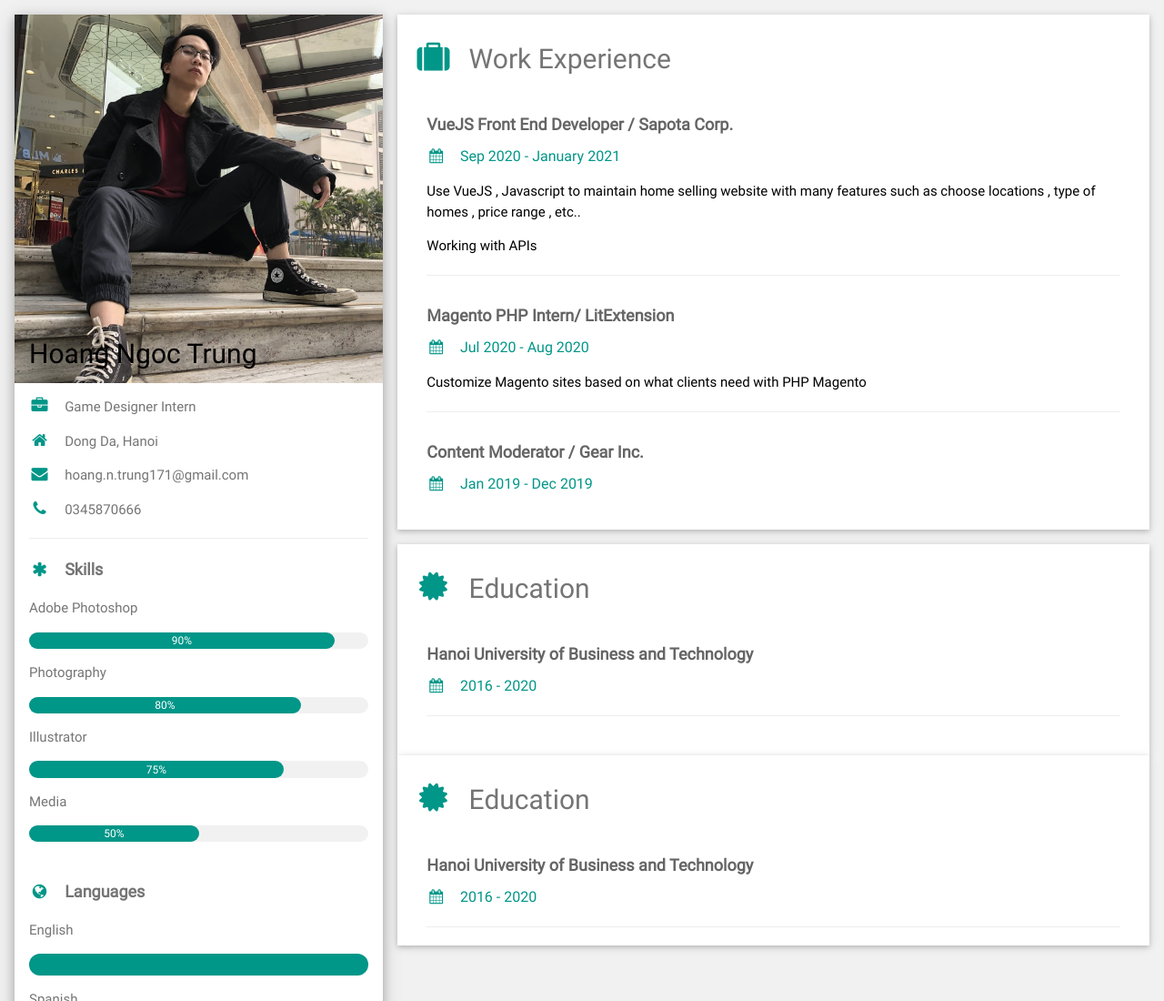
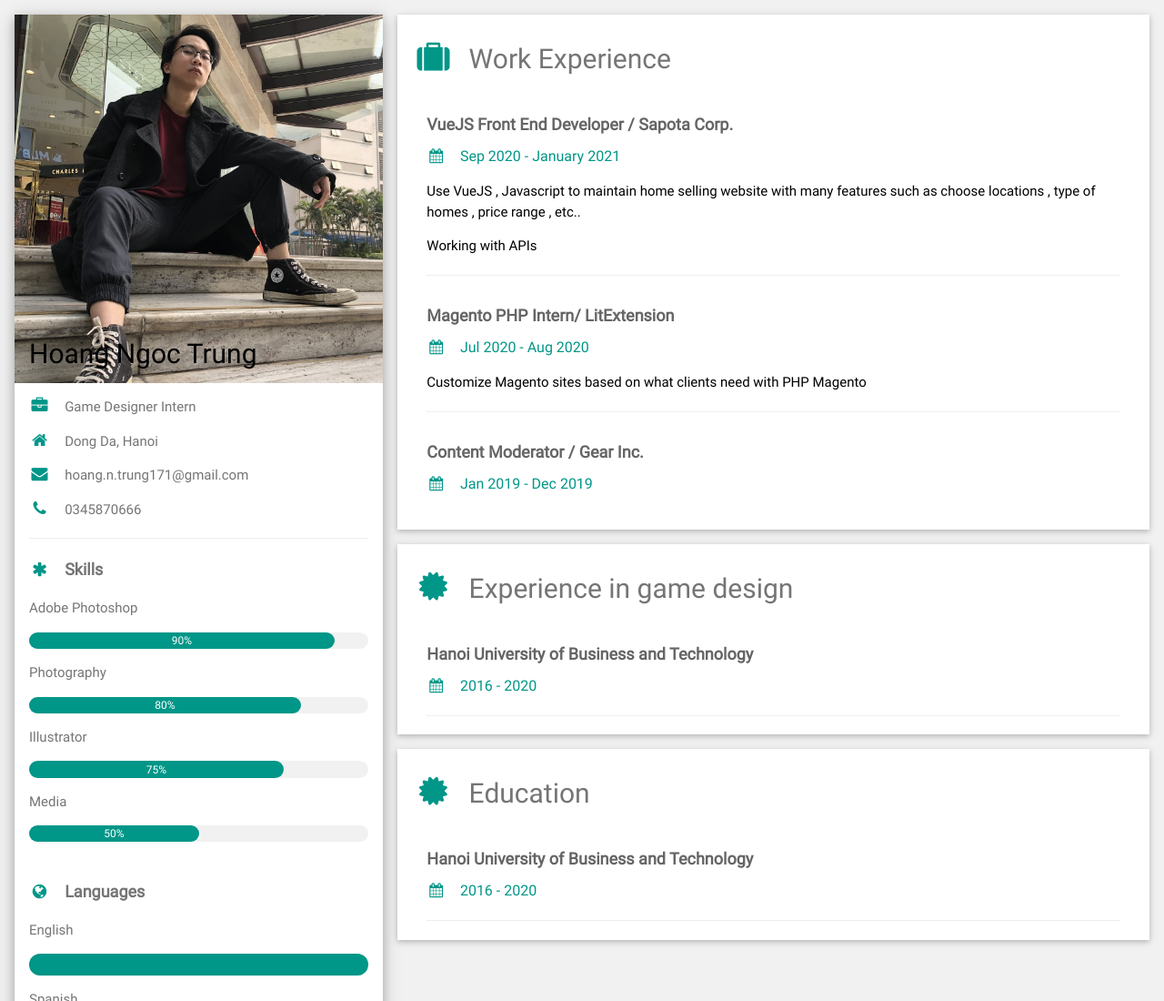
Before and after one commit to subzeroproject/AI-Intern, a plain HTML site: page index.html in a window 1280 px wide. Shown: the top 1100 px of the page at 91% size. Drawn offline with Linux system fonts and the light colour scheme.

Commit message:
Update index.html

```diff
--- a/index.html
+++ b/index.html
@@ -101,12 +101,12 @@ html,body,h1,h2,h3,h4,h5,h6 {font-family: "Roboto", sans-serif}
         </div>
       </div>
 
-      <div class="w3-container w3-card w3-white">
-        <h2 class="w3-text-grey w3-padding-16"><i class="fa fa-certificate fa-fw w3-margin-right w3-xxlarge w3-text-teal"></i>Education</h2>
+      <div class="w3-container w3-card w3-white w3-margin-bottom">
+        <h2 class="w3-text-grey w3-padding-16"><i class="fa fa-certificate fa-fw w3-margin-right w3-xxlarge w3-text-teal"></i>Experience in game design</h2>
         <div class="w3-container">
           <h5 class="w3-opacity"><b>Hanoi University of Business and Technology</b></h5>
           <h6 class="w3-text-teal"><i class="fa fa-calendar fa-fw w3-margin-right"></i>2016 - 2020</h6>
-          <hr><br>
+          <hr>
         </div>
       </div>
 
```
